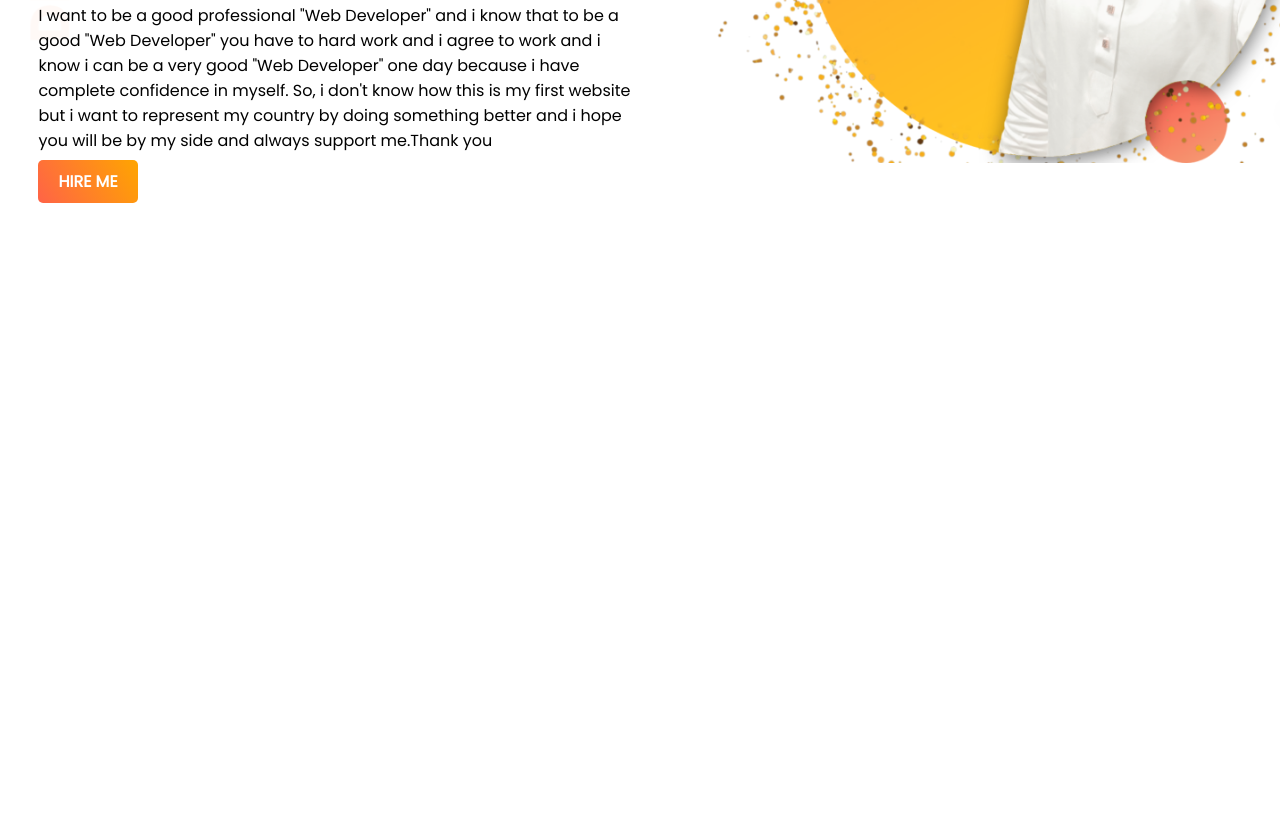
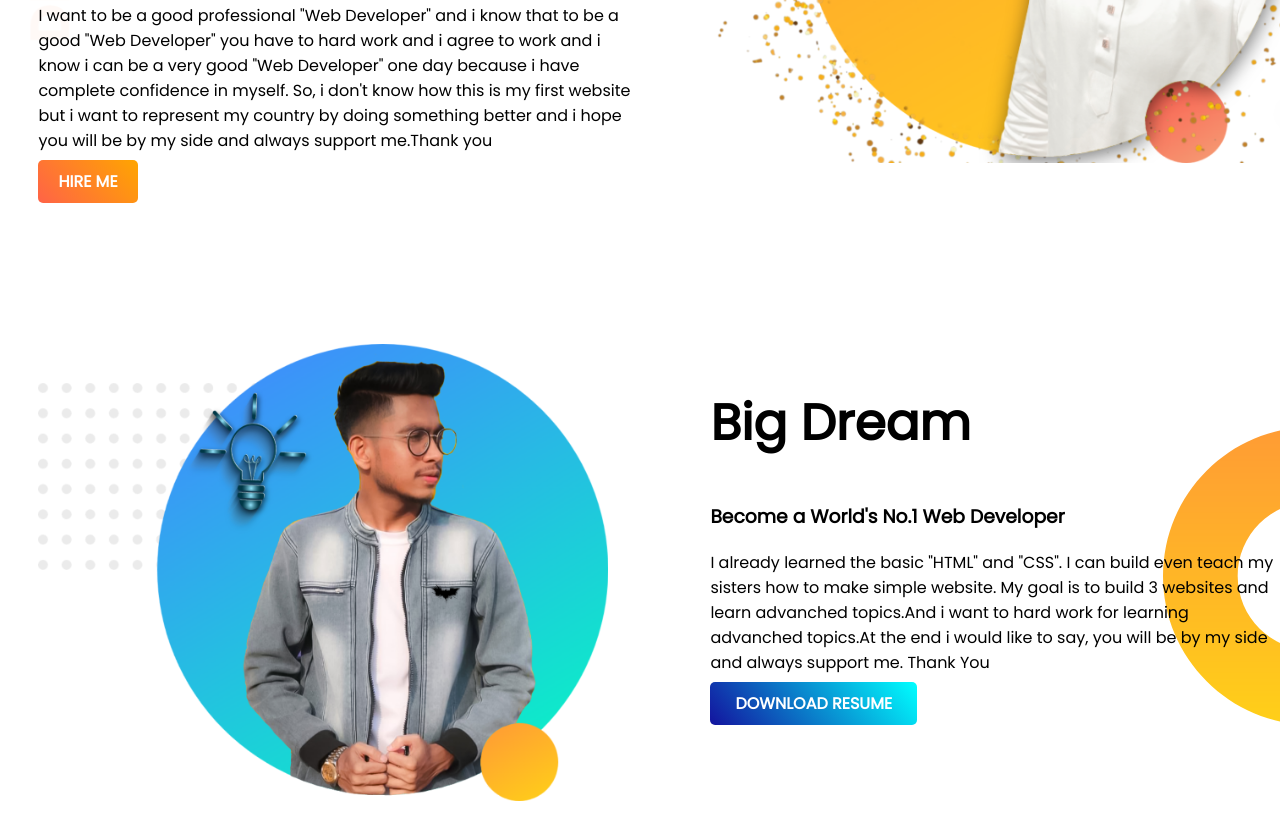
Before and after one commit to Abrarhusamfahim/developer-portfolio, a plain HTML site: page index.html in a window 1280 px wide. Shown: the part 319-1158 px from the top of the page. Before the commit the page ends 800 px from the top, so only its background shows below. Drawn offline with Linux system fonts and the light colour scheme.

Commit message:
dream code added

```diff
--- a/index.html
+++ b/index.html
@@ -23,5 +23,16 @@
             <img src="images/abrar.png" alt="">
         </div>
     </section>
+    <section class="dream">
+        <div id="extra" class="half-width">
+            <img src="images/newlook.png" alt="">
+        </div>
+        <div class="half-width">
+            <h1>Big Dream</h1>
+            <h3>Become a World's No.1 Web Developer</h3>
+            <p>I already learned the basic "HTML" and "CSS". I can build even teach my sisters how to make simple website. My goal is to build 3 websites and learn advanched topics.And i want to hard work for learning advanched topics.At the end i would like to say, you will be by my side and always support me. Thank You</p>
+            <a class="link-button-extra" target="blank" href="">DOWNLOAD RESUME</a>
+        </div>
+    </section>
 </body>
 </html>
--- a/style.css
+++ b/style.css
@@ -10,6 +10,7 @@ h1 {
 }
 section {
   display: flex;
+  margin-bottom: 150px;
 }
 .half-width {
   width: 50%;
@@ -21,7 +22,7 @@ section {
 .link-button {
   text-decoration: none;
   color: white;
-  background-image: linear-gradient(60deg, tomato, orange);
+  background-image: linear-gradient(50deg, tomato, orange);
   border-radius: 5px;
   padding: 10px 20px;
   font-weight: bold;
@@ -30,3 +31,19 @@ section {
   background-image: url("images/top-banner.png");
   background-repeat: no-repeat;
 }
+.dream {
+  background-image: url("images/dream-bg.png");
+  background-repeat: no-repeat;
+  background-position: right;
+}
+#extra {
+  padding-right: 5%;
+}
+.link-button-extra {
+  text-decoration: none;
+  background-image: linear-gradient(50deg, rgb(19, 19, 158), cyan);
+  color: white;
+  padding: 10px 25px;
+  border-radius: 5px;
+  font-weight: bold;
+}
```
